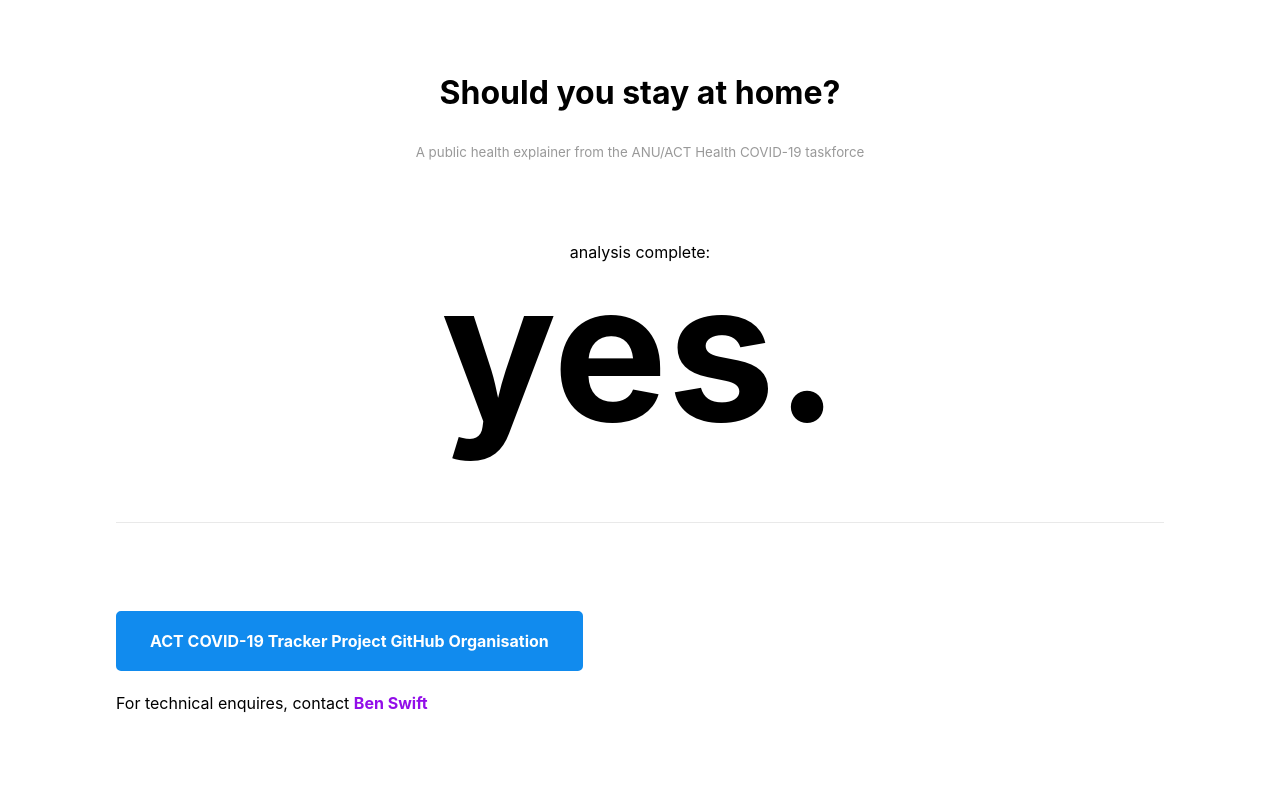
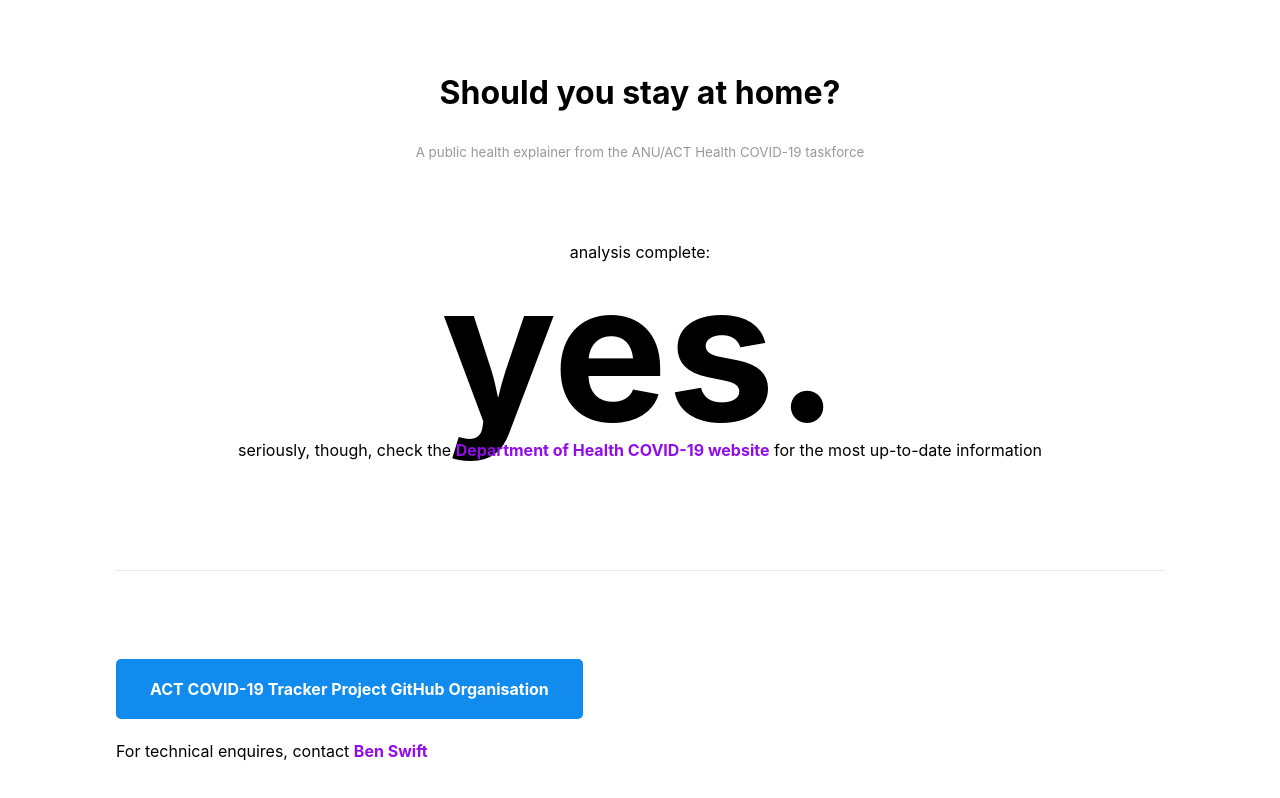
Before and after one commit to anu-act-health-covid19-support/vis-demos, a website: page shouldistayathome/index.html in a window 1280 px wide. Drawn offline with Linux system fonts and the light colour scheme.

Commit message:
add a link to DoH website

```diff
--- a/shouldistayathome/index.html
+++ b/shouldistayathome/index.html
@@ -24,6 +24,12 @@
 	  <section>
 		<p id="answer" style="visibility: hidden; padding: 4vw 0; font-size:15vw;"><strong>yes.</strong></p>
 	  </section>
+	  <section>
+		<p>
+		  seriously, though, check the <a href="https://www.health.gov.au/news/health-alerts/novel-coronavirus-2019-ncov-health-alert">Department of Health COVID-19 website</a>
+		  for the most up-to-date information
+		</p>
+	  </section>
 
 	  <script>
 	   // based on Charles' code
```
